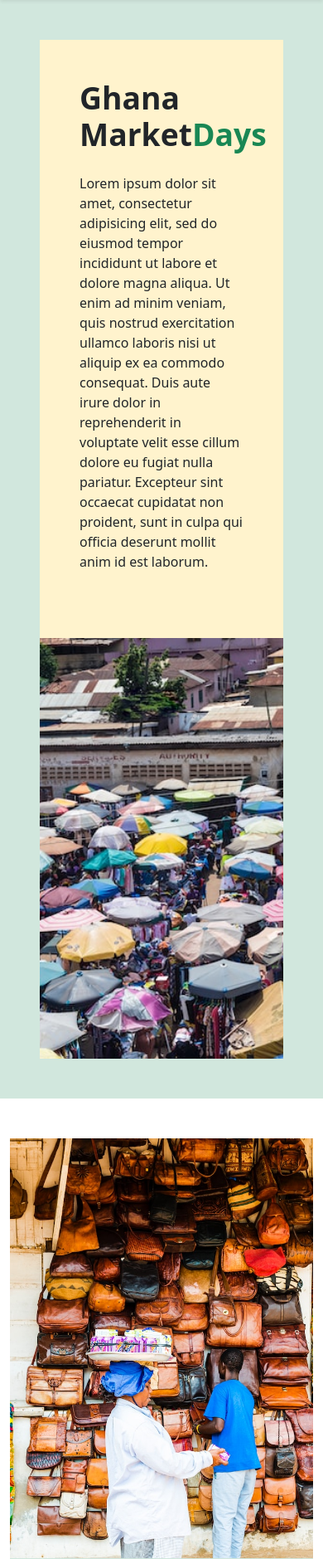
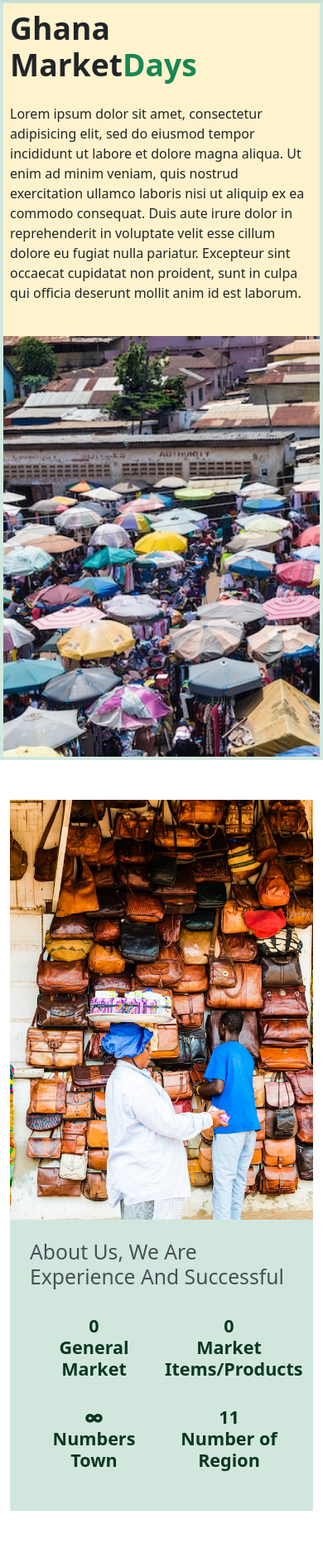
Before and after one commit to adichris/marketdays, a Django app: page / in a window 390 px wide. Shown: the part 70-1949 px from the top of the page at 83% size. Run offline with Django 5.2, Linux system fonts and the light colour scheme; data that the repository does not hold is empty; some libraries are stand-ins or nearby versions.

Commit message:
improve readability on mobile and fix og tasg

```diff
--- a/home/templates/home/home.html
+++ b/home/templates/home/home.html
@@ -12,10 +12,10 @@
     </style>
 {% endblock %}
 {% block body %}
-    <div class="bg-success-subtle p-5">
+    <div class="bg-success-subtle p-1 p-md-5">
         <div class="container">
             <div class="row">
-                <div class="col-md-6 p-5 bg-warning-subtle d-flex justify-content-center flex-column">
+                <div class="col-md-6 p-2 p-md-5 bg-warning-subtle d-flex justify-content-center flex-column">
                     <h1 class="fw-bolder display-3">Ghana<br> Market<span class="text-success">Days</span></h1>
                     <p>{% lorem 1 p %}</p>
                 </div>
@@ -34,7 +34,7 @@
               <div class="col-12">
                   <div class="alert alert-success border-0 rounded-0 p-4 d-flex flex-column flex-md-row gap-4">
                       <h2 class="text-dark-emphasis">About Us, We Are Experience And Successful</h2>
-                      <div class="d-flex align-items-center gap-4 justify-content-start flex-wrap">
+                      <div class="row row-cols-lg-4 row-cols-md-3 row-cols-2 g-2">
                           <div class="text-center h4 fw-bold">
                               <strong>{{ market_total }}</strong>
                               <p>General Market</p>
--- a/market/templates/market/item/details.html
+++ b/market/templates/market/item/details.html
@@ -2,6 +2,10 @@
 {% block extra_head %}
 <meta name="keywords" content="{{ market_item.name }}, {{ market_item.type }}">
 <meta name="description" content="{{ market_item.descriptions }}">
+<meta property="og:title" content="{{ market_item }}" />
+<meta property="og:url" content="{{ request.build_absolute_uri }}" />
+<meta property="og:description" content="{{ market_item.descriptions }}" />
+<meta property="og:image" content="{{ image_url }}" />
 {% endblock %}
 {% block body %}
     <div class="container">
--- a/market/templates/market/market.html
+++ b/market/templates/market/market.html
@@ -1,7 +1,11 @@
 {% extends 'base/base.html' %}
 {% block extra_head %}
 <meta name="keywords" content="Market, Ghana, Market Days">
-<meta name="description" content="Market list and summaries">
+<meta name="description" content="{{ market.description }}">
+<meta property="og:title" content="{{ market }}" />
+<meta property="og:url" content="{{ request.build_absolute_uri }}" />
+<meta property="og:description" content="{{ market.description }}" />
+<meta property="og:image" content="{{ image_url }}" />
     <style>
         #mainImg {
             object-fit: cover;
--- a/market/views.py
+++ b/market/views.py
@@ -61,6 +61,7 @@
         ctx = super().get_context_data(**kwargs)
         ctx["title"] = str(self.object)
         ctx["market_items"] = self.object.get_market_items()
+        ctx["image_url"] = self.request.build_absolute_uri(self.object.image.url)
         return ctx
 
 
@@ -175,6 +176,11 @@
     slug_url_kwarg = "slug"
     context_object_name = "market_item"
 
+    def get_context_data(self, **kwargs: Any) -> dict[str, Any]:
+        ctx = super().get_context_data(**kwargs)
+        ctx["image_url"] = self.request.build_absolute_uri(self.object.image.url)
+        return ctx
+
 
 class MarketViewSet(viewsets.ModelViewSet):
     queryset = Market.objects.all()
--- a/templates/base/base.html
+++ b/templates/base/base.html
@@ -5,6 +5,7 @@
     <meta charset="UTF-8">
     <meta name="viewport" content="width=device-width, initial-scale=1.0">
     <title>{% if title %}{{ title }} | {% endif %} Ghana Market Days</title>
+    <meta property="og:title" content="{{ title|default:'Ghana Market Days' }}" />
     <link rel="stylesheet" href="{% static 'vendor/bootstrap-5.3.2-dist/css/bootstrap.css' %}">
     <link rel="stylesheet" href="{% static 'vendor/bootstrap-5.3.2-dist/css/bootstrap-grid.css' %}">
     <link rel="stylesheet" href="{% static 'vendor/bootstrap-5.3.2-dist/css/bootstrap-reboot.css' %}">
```
